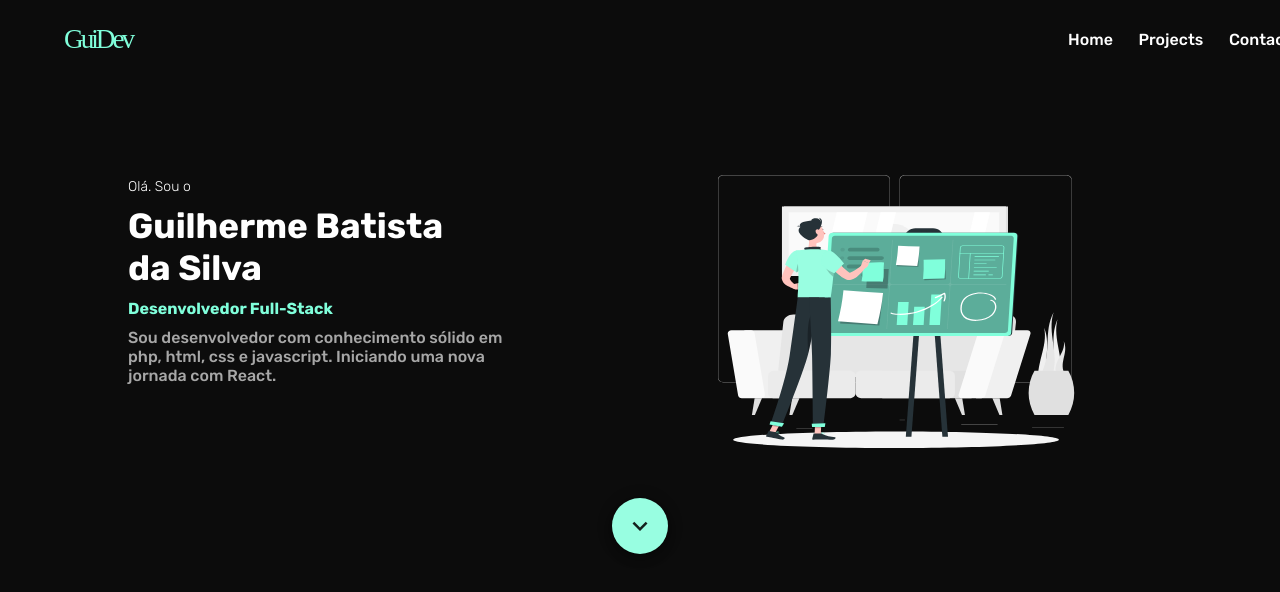
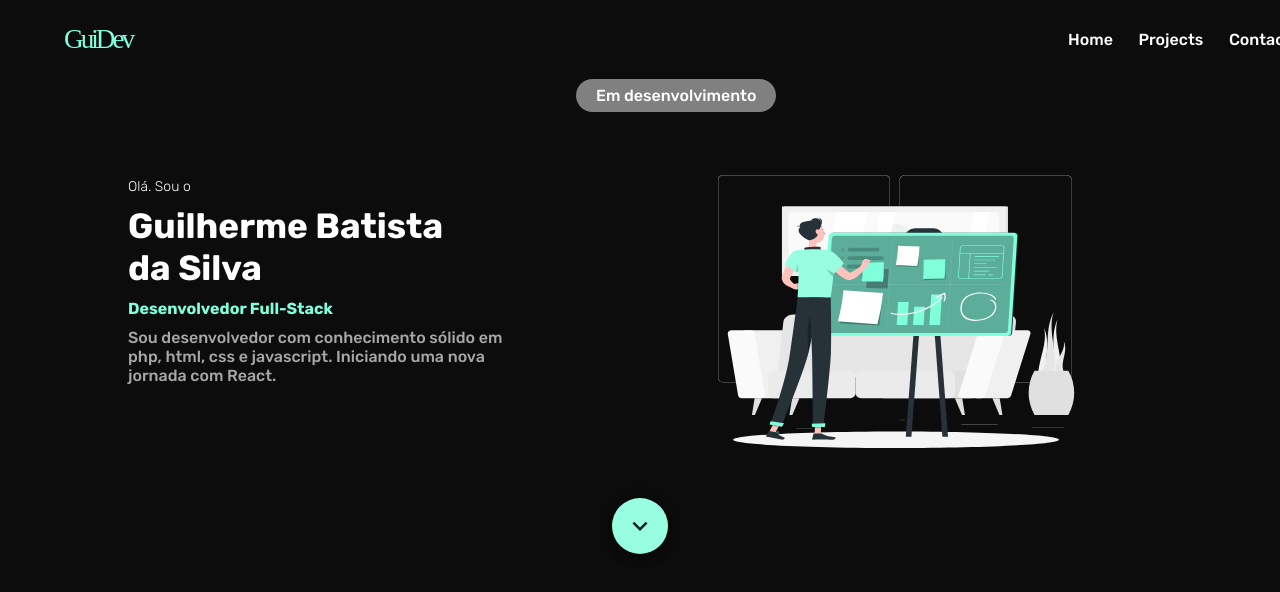
Before and after one commit to gui326/portifolio_guidev, a React (Create React App) app: page / in a window 1280 px wide. Shown: the top 592 px of the page. Built offline with nearby package versions, Linux system fonts and the light colour scheme; a web font is replaced by a local one.

Commit message:
mensagem: em desenvolvimento

```diff
--- a/src/App.js
+++ b/src/App.js
@@ -13,6 +13,7 @@ function App() {
   return (
     <BrowserRouter>
         <Header/>
+        <p style={{borderRadius: '50px', padding: '7px 20px', background: 'grey', position: 'fixed', left: '45%', color: 'white'}}>Em desenvolvimento</p>
         <Routes>
           <Route path="/" element={<Home />}/>
           <Route path="/projects" element={<Projects />}/>
```
